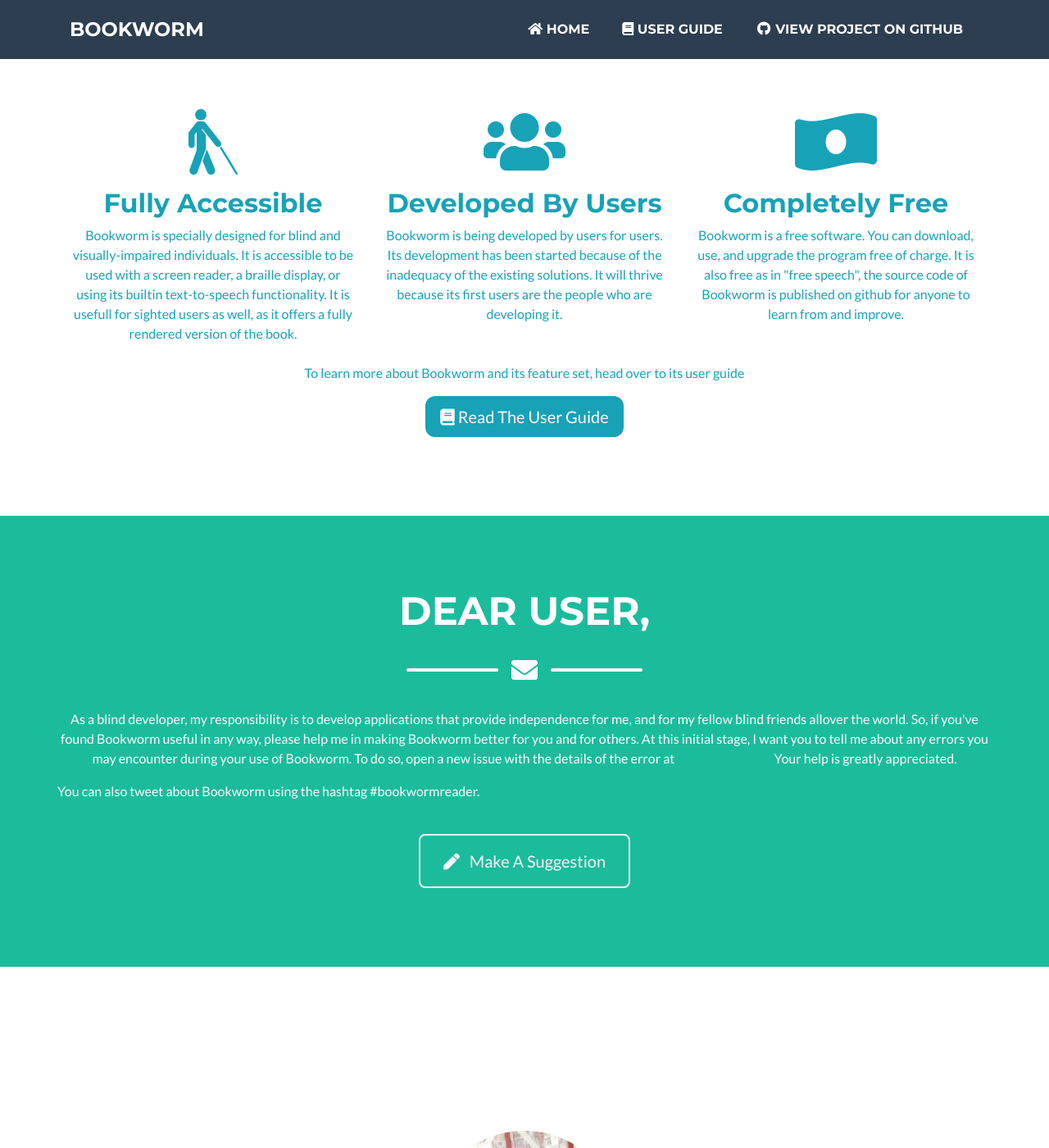
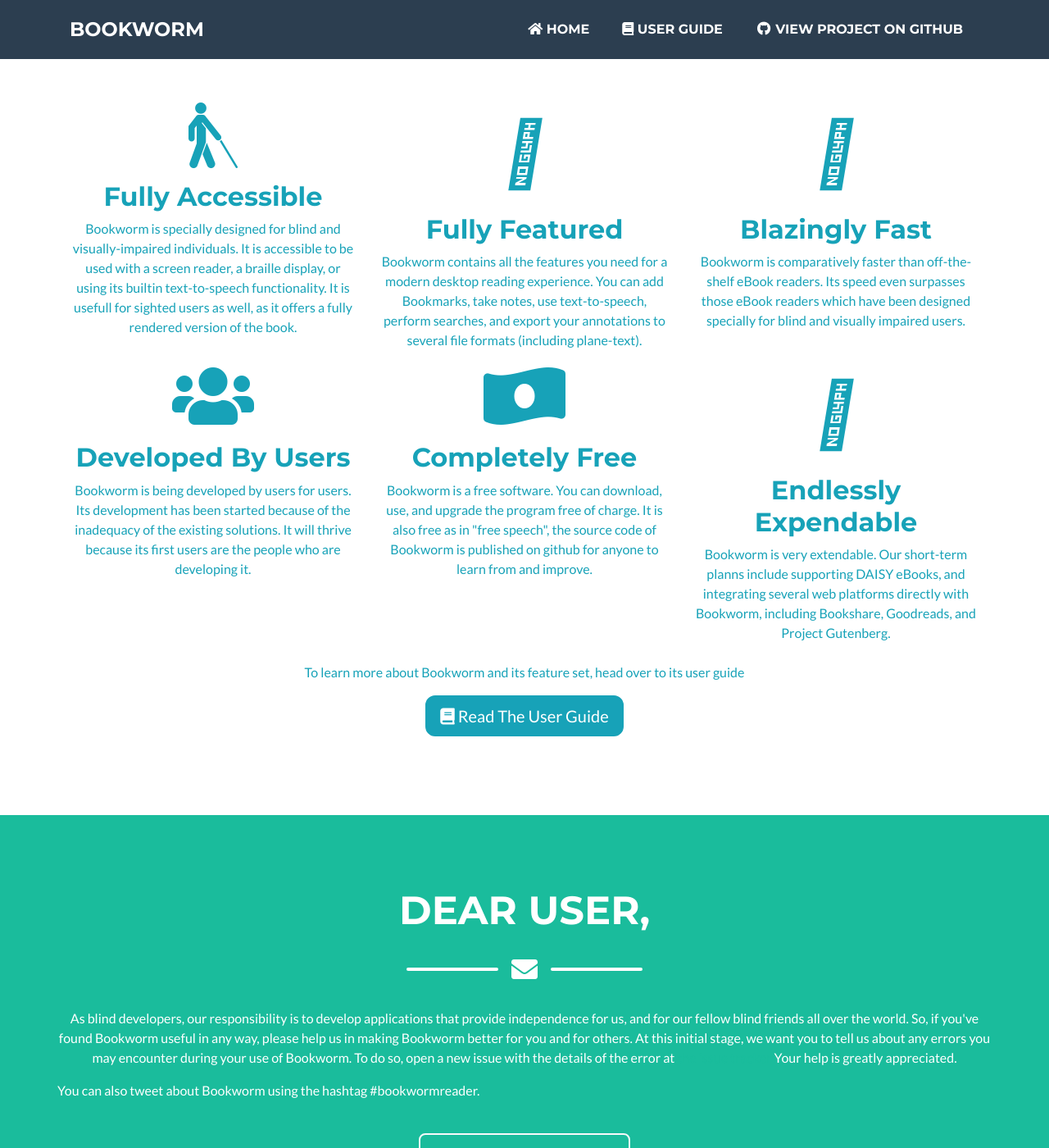
Before and after one commit to blindpandas/bookworm, a Jekyll site: the page built from docs/index.html, in a window 1280 px wide and 1400 px high, scrolled down 1323 px. Shown: the whole window at 82% size. Built offline with Jekyll 4.4.1, drawn with Linux system fonts in a browser that asks for light colours.

Commit message:
Some updates to the website.

```diff
--- a/docs/_includes/about.html
+++ b/docs/_includes/about.html
@@ -16,7 +16,8 @@
 
       <!-- About Section Content -->
       <div class="row text-center text-white">
-        <p>As a blind developer, my responsibility is to develop applications that provide independence for me, and for my fellow blind friends allover the world. So, if you've found Bookworm useful in any way, please help me in making Bookworm better for you and for others. At this initial stage, I want you to tell me about any errors you may encounter during your use of Bookworm. To do so, open a new issue with the details of the error at <a href="https://github.com/mush42/bookworm/issues/">the issue tracker</a> Your help is greatly appreciated.</p>
+        <p>As blind developers, our responsibility is to develop applications that provide independence for us, and for our fellow blind friends all over the world. So, if you've found Bookworm useful in any way, please help us in making Bookworm better for you and for others. At this initial stage, we want you to tell us about any errors you may encounter during your use of Bookworm. To do so, open a new issue with the details of the error at <a href="https://github.com/mush42/bookworm/issues/">the issue tracker</a> Your help is greatly appreciated.
+</p>
         <p>You can also tweet about Bookworm using the hashtag #bookwormreader.</p>
       </div>
 
--- a/docs/_includes/download.html
+++ b/docs/_includes/download.html
@@ -18,11 +18,11 @@
 
       <p>To get Bookworm up and running on your computer, download the installer that suits your operating system.</p>
       <p>Bookworm comes in two flavors:</p>
-          <div class="mt-4">
-          <a href="https://github.com/mush42/bookworm/releases/download/Bookworm-Release-(Build-v1.0.106)/Bookworm-0.1b1-x64-setup.exe" class="btn btn-xl btn-success"><i class="fa fa-download"></i> Download The 64-bit Installer</a>
+          <div class="mt-3">
+          <a href="https://github.com/mush42/bookworm/releases/download/Bookworm-Release-(Build-v1.0.195)/Bookworm-0.1b2-x64-setup.exe" class="btn btn-xl btn-success"><i class="fa fa-download"></i> Download The 64-bit Installer</a>
           </div>
           <div class="text-center mt-4">
-          <a href="https://github.com/mush42/bookworm/releases/download/Bookworm-Release-(Build-v1.0.106)/Bookworm-0.1b1-x86-setup.exe" class="btn btn-xl btn-success"><i class="fa fa-download"></i> Download The 32-bit Installer</a>
+          <a href="https://github.com/mush42/bookworm/releases/download/Bookworm-Release-(Build-v1.0.195)/Bookworm-0.1b2-x86-setup.exe" class="btn btn-xl btn-success"><i class="fa fa-download"></i> Download The 32-bit Installer</a>
         </div>
 
         </div>
--- a/docs/_includes/features.html
+++ b/docs/_includes/features.html
@@ -7,6 +7,18 @@
           <p><i class="fas fa-blind fa-5x"></i></p>
           <h2>Fully Accessible</h2>
           <p>Bookworm is specially designed for blind and visually-impaired individuals. It is accessible to be used with a screen reader, a braille display, or using its builtin text-to-speech functionality. It is usefull for sighted users as well, as it offers a fully rendered version of the book.</p>
+        </div>
+
+        <div class="col-md-4">
+          <p><i class="fa-bookmark fa-5x"></i></p>
+          <h2>Fully Featured</h2>
+          <p>Bookworm contains all the features you need for a modern desktop reading experience. You can add Bookmarks, take notes, use text-to-speech, perform searches, and export your annotations to several file formats (including plane-text).</p>
+        </div>
+
+        <div class="col-md-4">
+          <p><i class="fa-chart-line fa-5x"></i></p>
+          <h2>Blazingly Fast</h2>
+          <p>Bookworm is comparatively faster than off-the-shelf eBook readers. Its speed even surpasses those eBook readers which have been designed specially for blind and visually impaired users.</p>
         </div>
 
         <div class="col-md-4">
@@ -21,6 +33,12 @@
           <p>Bookworm is a free software. You can download, use, and upgrade the program free of charge. It is also free as in "free speech", the source code of Bookworm is published on github for anyone to learn from and improve.</p>
         </div>
 
+        <div class="col-md-4">
+          <p><i class="fa-plus-circle fa-5x"></i></p>
+          <h2>Endlessly Expendable</h2>
+          <p>Bookworm is very extendable. Our short-term planns include supporting DAISY eBooks, and integrating several web platforms directly with Bookworm, including Bookshare, Goodreads, and Project Gutenberg.</p>
+        </div>
+
       <div class="col-md-12 text-center">
         <p class="mt-2">To learn more about Bookworm and its feature set, head over to its user guide</p>
         <a href="{{site.baseurl}}/user-guide" class="btn btn-lg btn-info"><i class="fa fa-book"></i> Read The User Guide</a>
```
